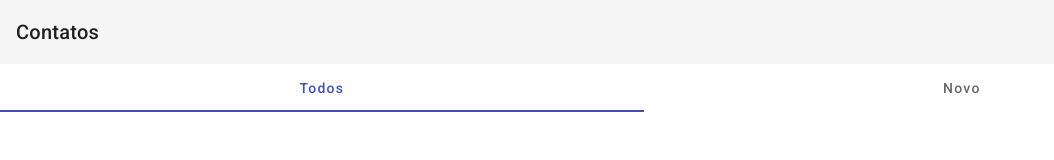
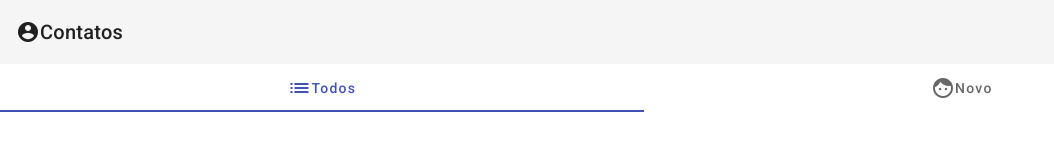
Before and after one commit to guifroes1984/Angular-agenda-app, an Angular app: page / in a window 1280 px wide. Shown: the top 160 px of the page, without its empty margins (0-1054 px from the left). Built offline with nearby package versions, Linux system fonts and the light colour scheme.

Commit message:
Colocando icones do Material Design.

```diff
--- a/src/app/contato/contato.component.html
+++ b/src/app/contato/contato.component.html
@@ -1,8 +1,20 @@
-<mat-toolbar>Contatos</mat-toolbar>
+<mat-toolbar>
+    <mat-icon>account_circle</mat-icon>
+    Contatos
+</mat-toolbar>
 
 <mat-tab-group>
-    <mat-tab label="Todos"></mat-tab>
-    <mat-tab label="Novo">
+    <mat-tab>
+        <ng-template mat-tab-label="">
+            <mat-icon>list</mat-icon>
+            Todos
+        </ng-template>
+    </mat-tab>
+    <mat-tab>
+        <ng-template mat-tab-label="">
+            <mat-icon>face</mat-icon>
+            Novo
+        </ng-template>
         <mat-card class="half-width">
             <mat-card-title>Novo Contato</mat-card-title>
             <form [formGroup]="formulario" (ngSubmit)="submit()">
@@ -11,15 +23,18 @@
                     <mat-label>Nome: </mat-label>
                     <input formControlName="nome" matInput placeholder="Digite seu nome"/>
                 </mat-form-field>
+                <div>
+
+                </div>
 
                 <mat-form-field class="full-width">
                     <mat-label>Email: </mat-label>
                     <input formControlName="email" matInput placeholder="Digite seu email"/>
                 </mat-form-field>
 
-                <button mat-button color="primary">Adicionar</button>
+                <button  mat-button color="primary">Adicionar</button>
 
             </form>
-    </mat-card>
+        </mat-card>
     </mat-tab>
 </mat-tab-group>
```
